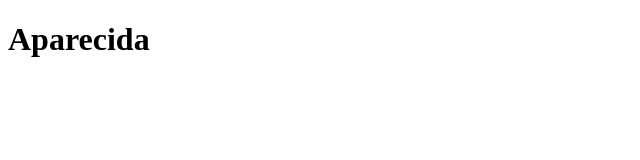
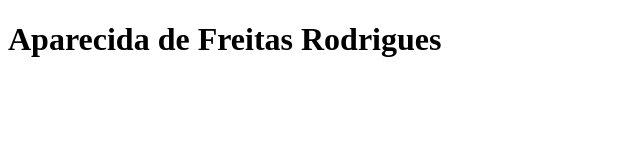
Before and after one commit to CidaCunha/cidacunha.github.io, a plain HTML site: page index.html in a window 1280 px wide. Shown: the whole page, without its empty margins (0-640 px from the left). Drawn offline with Linux system fonts and the light colour scheme.

Commit message:
Mudança de nome

```diff
--- a/index.html
+++ b/index.html
@@ -6,6 +6,6 @@
     <title>Aparecida</title>
 </head>
 <body>
-    <h1>Aparecida</h1>
+    <h1>Aparecida de Freitas Rodrigues</h1>
 </body>
 </html>
```
